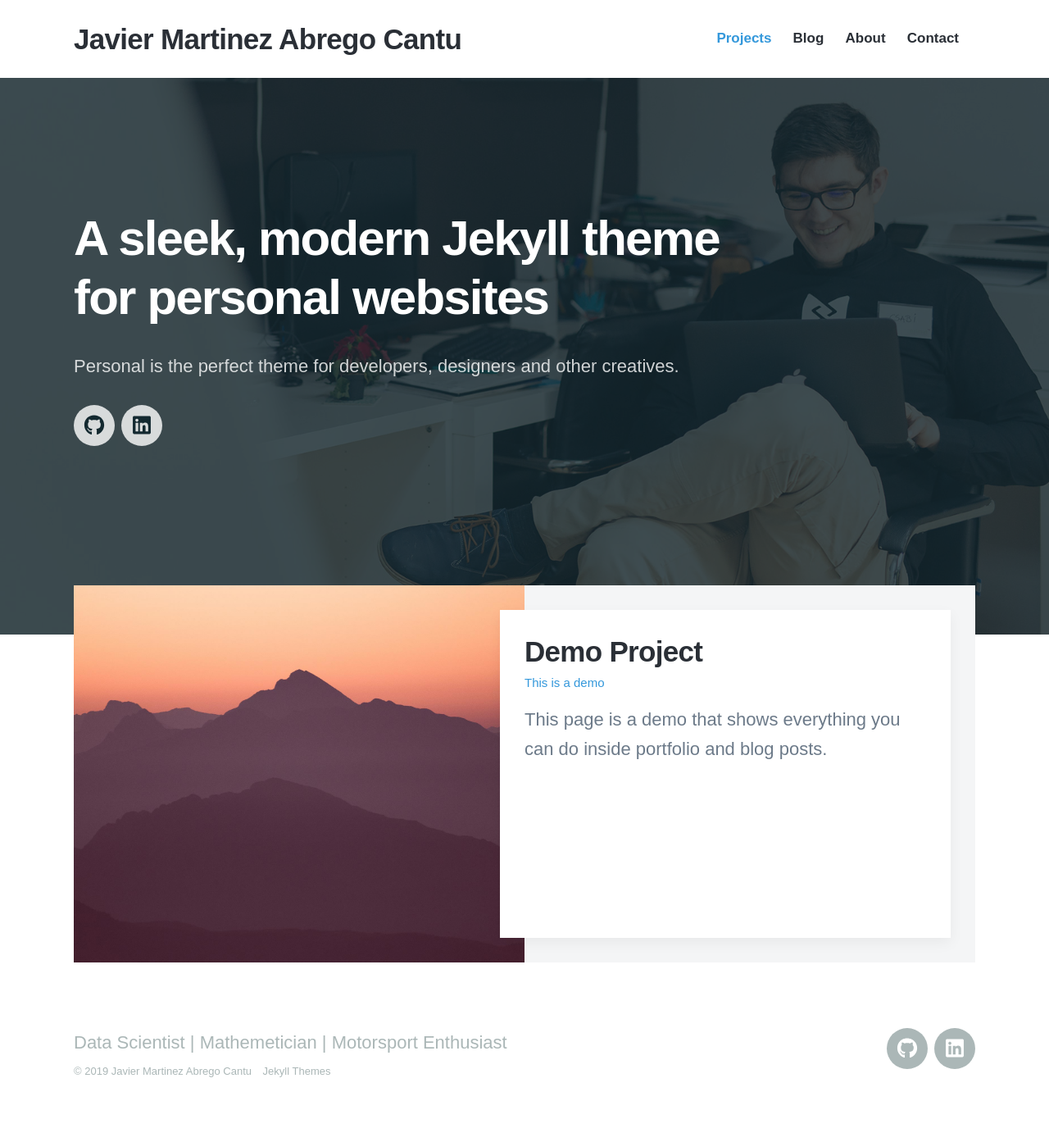
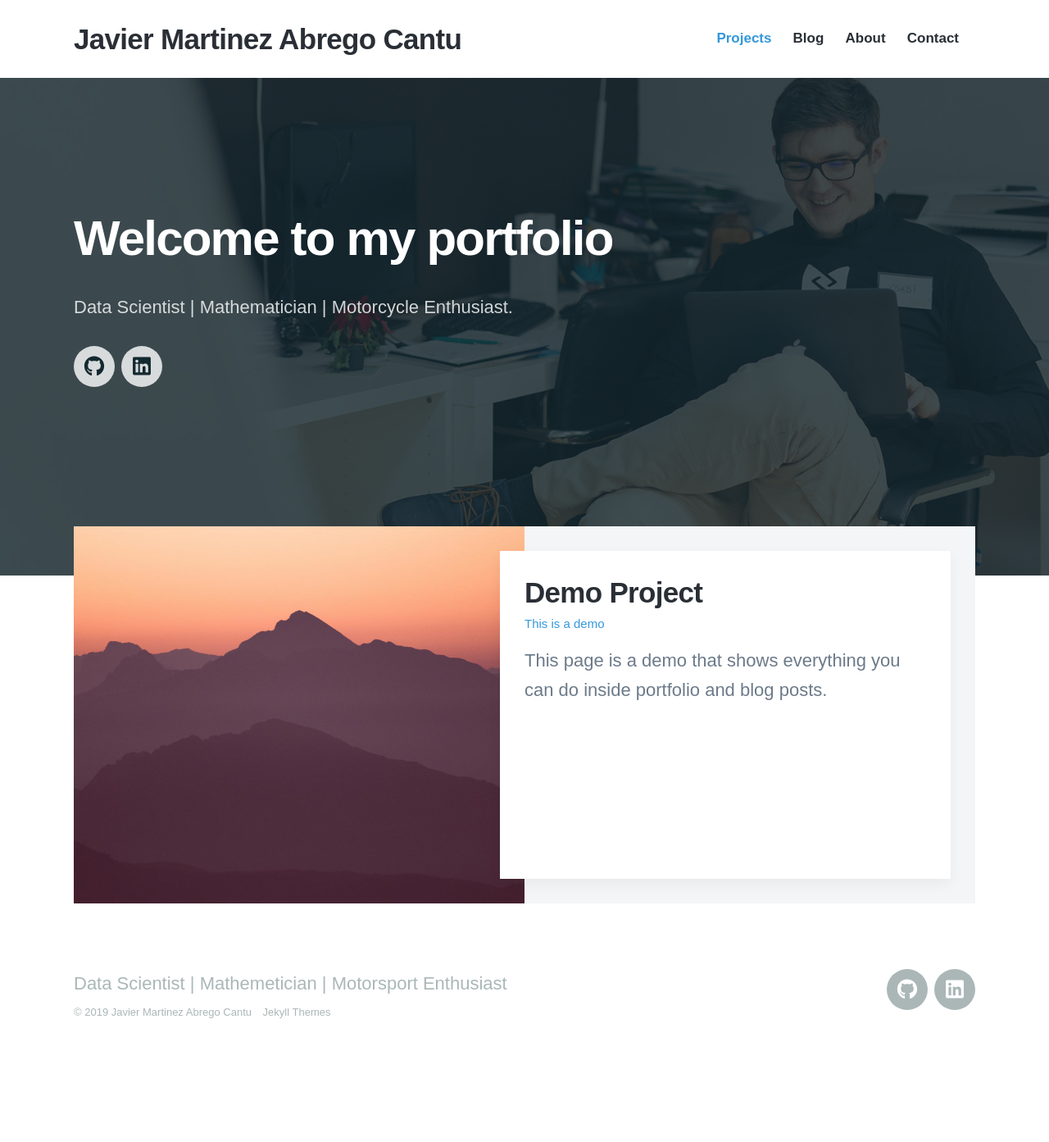
Before and after one commit to javimtza/javimtza.github.io, a Jekyll site: the page built from index.html, in a window 1280 px wide. Shown: the whole page at 82% size. Built offline with Jekyll 4.4.1, drawn with Linux system fonts in a browser that asks for light colours; nearby versions of some CDN libraries; some web fonts are replaced; after the commit the page ends 1321 px from its top, so only the background shows below that.

Commit message:
Update index.html

```diff
--- a/index.html
+++ b/index.html
@@ -1,7 +1,7 @@
 ---
 layout: default
 title: Welcome to my portfolio
-description: A sleek, modern Jekyll theme for personal websites. Data Scientist | Mathematician | Motorcycle Enthusiast
+description: Welcome to my portfolio. Data Scientist | Mathematician | Motorcycle Enthusiast
 featured_image: /images/demo/home.jpg
 ---
 
@@ -13,9 +13,8 @@ featured_image: /images/demo/home.jpg
 
 	<div class="wrap">
 
-		<h1>A sleek, modern Jekyll theme
-		for personal websites</h1>
-		<p>Personal is the perfect theme for developers, designers and other creatives.</p>
+		<h1>Welcome to my portfolio</h1>
+		<p>Data Scientist | Mathematician | Motorcycle Enthusiast.</p>
 
 		{% include socials.html %}
 
```
